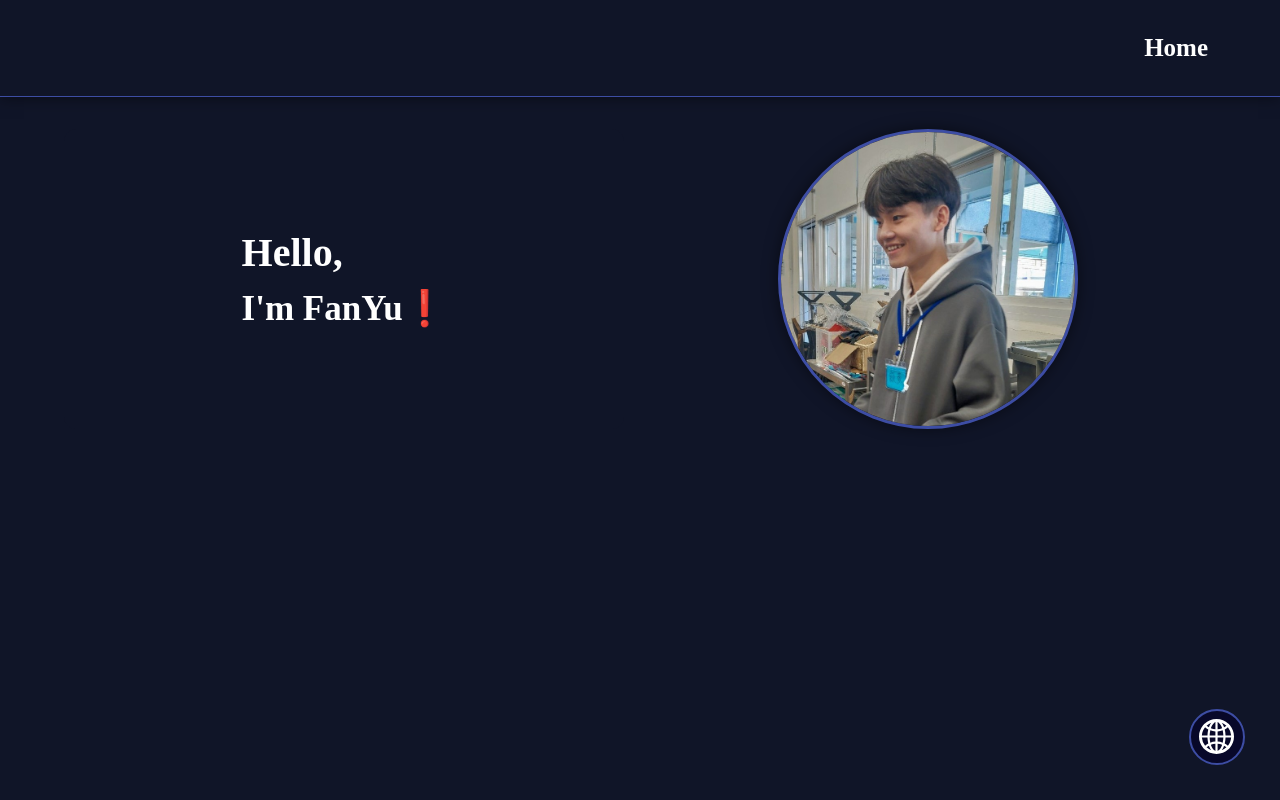
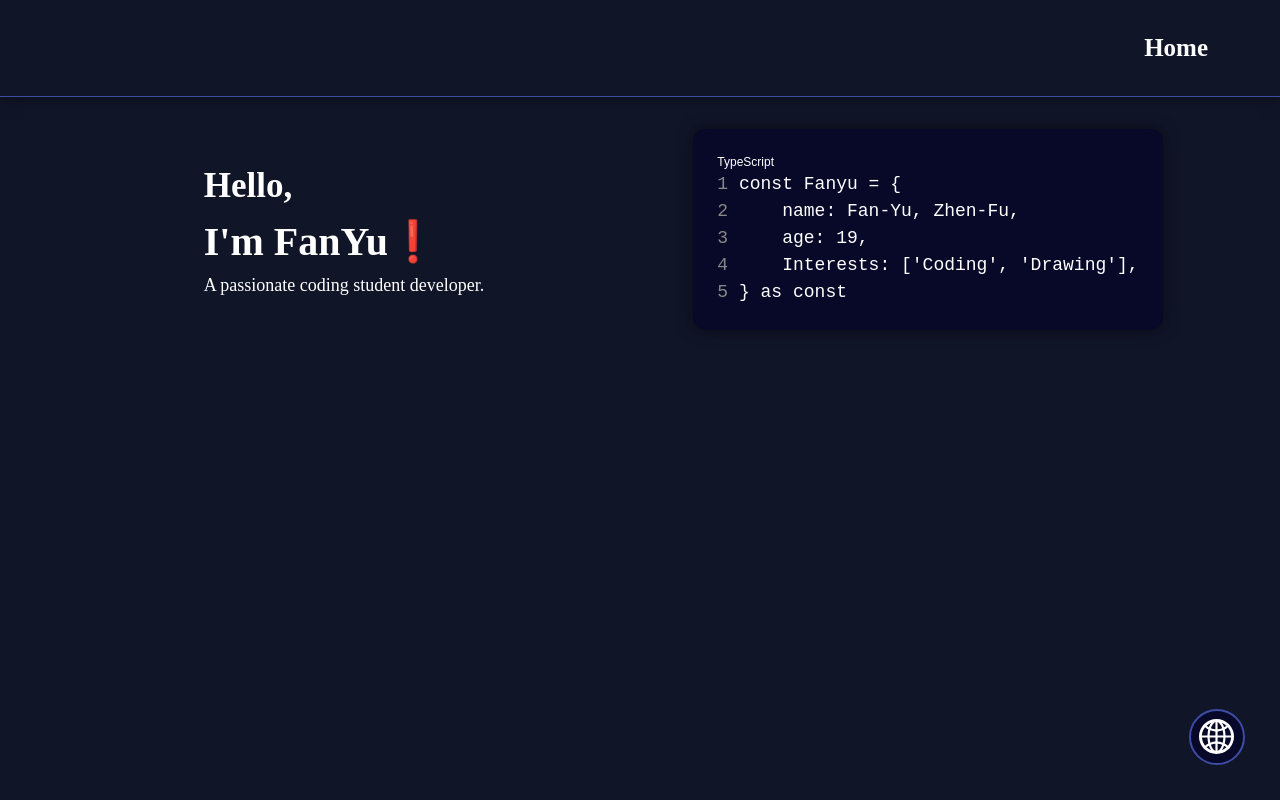
Before and after one commit to fanyuuu2006/fanyu, a Next.js app: page / in a window 1280 px wide. Built offline with nearby package versions, Linux system fonts and the light colour scheme.

Commit message:
feature: 個人資料代碼塊

```diff
--- a/src/components/Header.tsx
+++ b/src/components/Header.tsx
@@ -1,11 +1,10 @@
 "use client";
-import { LanguageOption, useLanguage } from "@/context/LanguageContext";
+import { useLanguage } from "@/context/LanguageContext";
+import { LanguageContent } from "@/types/language";
 import Link from "next/link";
 
 const Routes: {
-  label: {
-    [key in LanguageOption]: string;
-  };
+  label: LanguageContent<string>;
   href: string;
 }[] = [
   {
@@ -26,13 +25,12 @@ export const Header = () => {
         style={{ height: "6em", color: "white", padding: "0.5em 2em" }}
       >
         <div className="nav-brand"></div>
-        <div className="nav-collapse content">
+        <div className="nav-collapse content text-bold">
           {Routes.map((item, index) => (
             <Link key={index} href={item.href}>
               {item.label[Language.Current]}
             </Link>
           ))}
-
         </div>
       </nav>
     </header>
--- a/src/components/Index/HomeSection.tsx
+++ b/src/components/Index/HomeSection.tsx
@@ -1,18 +1,28 @@
 "use client";
-import { LanguageOption, useLanguage } from "@/context/LanguageContext";
+import { useLanguage } from "@/context/LanguageContext";
 import { profile } from "@/lib/profile";
 import { OutsideLink } from "fanyucomponents";
-import Image from "next/image";
-import React from "react";
 
 export const HomeSection = () => {
   const Language = useLanguage();
+
+  const codeLines: string[] = [
+    "const Fanyu = {",
+    `    name: ${profile[Language.Current].name},`,
+    `    age: ${
+      new Date().getFullYear() - new Date(profile.birthday).getFullYear()
+    },`,
+    `    Interests: ['${
+      { chinese: "編程", english: "Coding" }[Language.Current]
+    }', '${{ chinese: "繪畫", english: "Drawing" }[Language.Current]}'],`,
+    "} as const",
+  ];
 
   return (
     <section id="home">
       <div className="container d-flex justify-center" style={{ gap: "1em" }}>
         <div
-          className="card d-flex flex-column align-items-center justify-center"
+          className="d-flex flex-column align-items-center justify-center"
           style={{
             flexGrow: 1,
             padding: "1em",
@@ -20,12 +30,20 @@ export const HomeSection = () => {
           }}
         >
           <div>
-            <div className="title">
+            <div className="label text-bold">
               {{ chinese: "哈囉，", english: "Hello," }[Language.Current]}
             </div>
-            <div className="label">
+            <div className="title text-bold">
               {{ chinese: "我是", english: "I'm " }[Language.Current]}
               {profile[Language.Current].nickname}❗
+            </div>
+            <div className="note">
+              {
+                {
+                  chinese: "一名熱愛編程的大學生開發者",
+                  english: "A passionate coding student developer.",
+                }[Language.Current]
+              }
             </div>
           </div>
         </div>
@@ -33,21 +51,39 @@ export const HomeSection = () => {
           className="d-flex flex-column align-items-center justify-center"
           style={{ width: "50%" }}
         >
-          <Image
-            loading="lazy"
-            src="/CampPhoto.jpg"
-            className="bordered shadow"
-            width={1080}
-            height={1080}
-            alt="Camp Photo"
+          <pre
+            className="card shadow"
             style={{
-              width: "300px",
-              height: "auto",
-              borderRadius: "100%",
+              padding: "1.5em",
+              fontFamily: "Montserrat, sans-serif",
+              overflow: "auto",
             }}
-          />
+          >
+            <p className="hint">TypeScript</p>
+            <code className="note">
+              {codeLines.map((line, index) => (
+                <div key={index}>
+                  <span style={{ color: "#888" }}>{index + 1}</span> {line}
+                </div>
+              ))}
+            </code>
+          </pre>
         </div>
       </div>
     </section>
   );
 };
+
+/* <Image
+  loading="lazy"
+  src="/CampPhoto.jpg"
+  className="bordered shadow"
+  width={1080}
+  height={1080}
+  alt="Camp Photo"
+  style={{
+    width: "300px",
+    height: "auto",
+    borderRadius: "100%",
+  }}
+/> */
--- a/src/context/LanguageContext.tsx
+++ b/src/context/LanguageContext.tsx
@@ -1,9 +1,8 @@
 "use client";
+import { LanguageOptions } from "@/lib/language";
+import { LanguageOption } from "@/types/language";
 import { DistributiveOmit } from "fanyucomponents";
 import { createContext, useContext, useState } from "react";
-
-export const LanguageOptions = ["chinese", "english"] as const;
-export type LanguageOption = (typeof LanguageOptions)[number];
 
 export type LanguageSwitchProps = DistributiveOmit<
   React.HTMLAttributes<HTMLButtonElement>,
--- /dev/null
+++ b/src/lib/language.ts
@@ -0,0 +1,2 @@
+
+export const LanguageOptions = ["chinese", "english"] as const;
--- a/src/styles/globals.css
+++ b/src/styles/globals.css
@@ -9,7 +9,6 @@
 *, *::before, *::after {
   box-sizing: border-box;
   color: var(--text-color);
-  font-weight: bold !important;
   padding: 0;
   margin: 0;
   scroll-behavior: smooth;
@@ -105,7 +104,7 @@ a:hover{
 }
 
 .hint {
-  font-size: 14px;
+  font-size: 12px;
 }
 
 .text-center {
@@ -142,9 +141,13 @@ a:hover{
 }
 
 .card {
-  background-color: var(--background-color);
+  background-color: var(--background-color-dark);
   color: var(--text-color);
   border-radius: 12px;
+}
+
+.text-bold{
+  font-weight: bold;
 }
 
 .bordered {
@@ -155,6 +158,27 @@ a:hover{
   box-shadow: 0 0 15px rgba(0, 0, 0, 0.5);
 }
 
+
+/* 設定滾動條的寬度 */
+::-webkit-scrollbar {
+  width: 3px; /* 垂直滾動條的寬度 */
+  height: 3px;
+}
+
+/* 設定滾動條的背景 */
+::-webkit-scrollbar-track {
+  background: none; /* 滾動條背景顏色 */
+}
+
+/* 設定滾動條的顏色 */
+::-webkit-scrollbar-thumb {
+  background: #ffffff; /* 滾動條顏色 */
+}
+
+/* 滾動條滑塊 hover 時的顏色 */
+::-webkit-scrollbar-thumb:hover {
+  background: #878787; /* 滑塊 hover 時的顏色 */
+}
 
 @media (max-width: 768px) {
   .title {
@@ -174,7 +198,7 @@ a:hover{
   }
 
   .hint {
-    font-size: 12px;
+    font-size: 10px;
   }
 
   .card {
--- /dev/null
+++ b/src/types/language.tsx
@@ -0,0 +1,7 @@
+import { LanguageOptions } from "@/lib/language";
+
+export type LanguageOption = (typeof LanguageOptions)[number];
+
+export type LanguageContent<T> = {
+  [key in LanguageOption]: T;
+};
```
Also changed, not shown: src/lib/profile.ts (line endings or trailing spaces), src/utils/date.ts (added).
